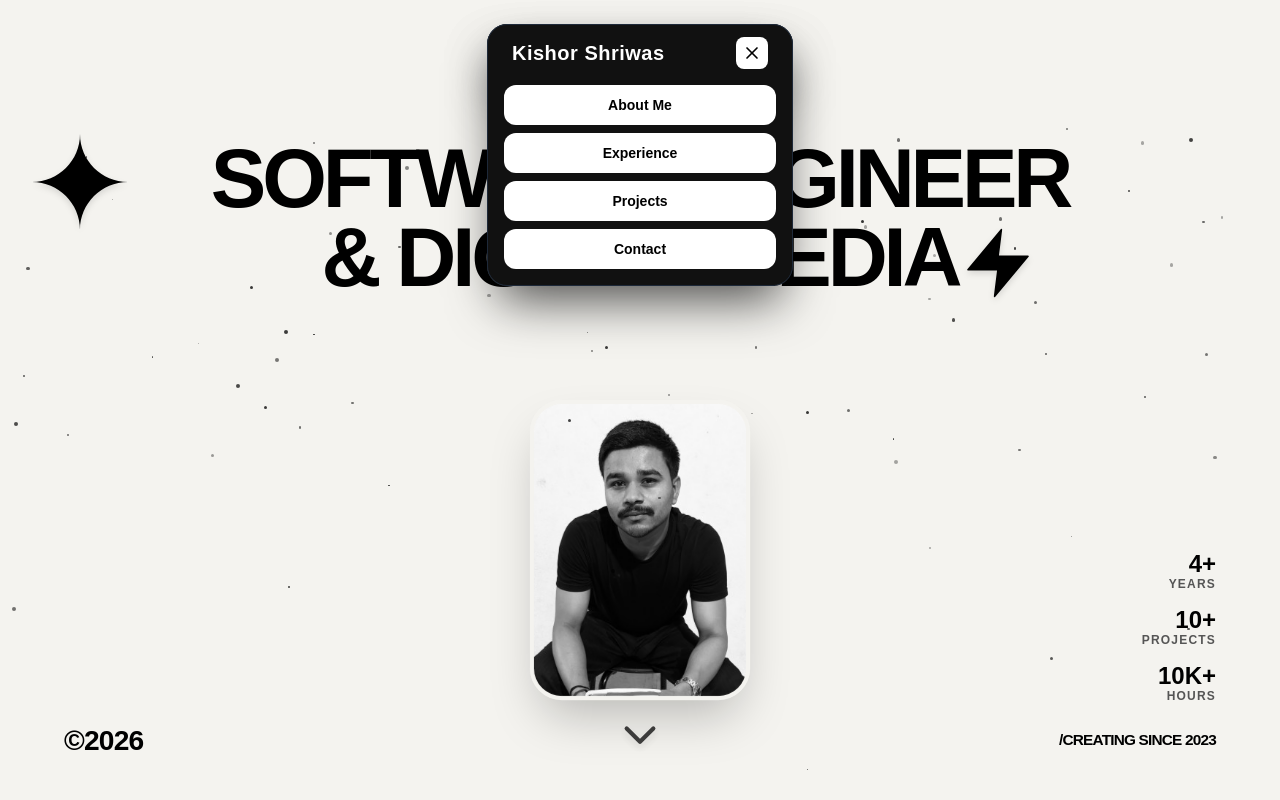
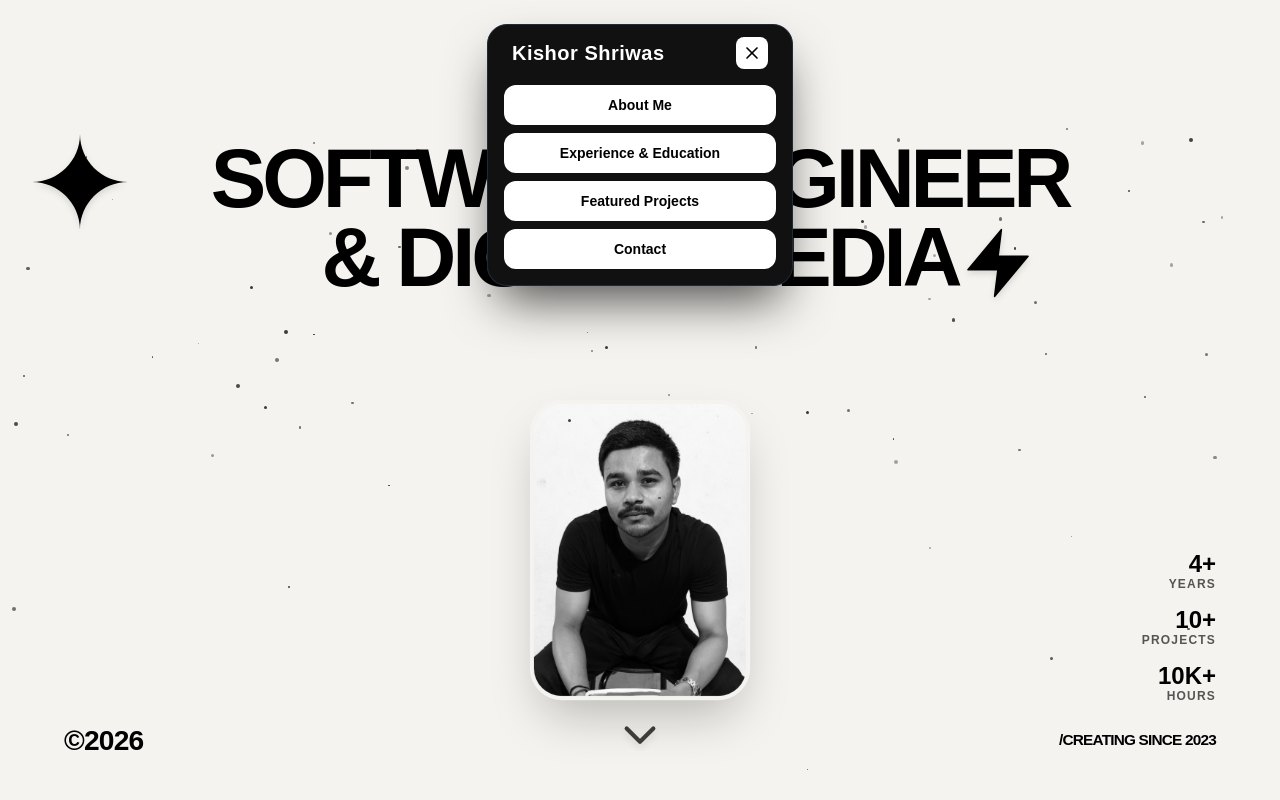
Before and after one commit to kishorshriwas124-beep/my-portfolio, a Next.js app: page / in a window 1280 px wide. Both pictures are taken after a click on the button 752 px from the left and 53 px from the top of the page. Shown: the top 800 px of the page. Built offline with nearby package versions, Linux system fonts and the light colour scheme.

Commit message:
Updated Navbar to global, fixed Hero layout and overlapping issues

```diff
--- a/app/page.tsx
+++ b/app/page.tsx
@@ -1,9 +1,8 @@
 "use client";
 import { LayoutGroup } from "framer-motion";
-import Navbar from "../components/Navbar";
+import Navbar from "../components/Navbar"; // Navbar yahan import ho gaya
 import Hero from "../components/Hero";
-import About from "../components/About";
-import Skills from "../components/Skills"; // 👈 FIXED: Yahan naam Skills kar diya hai
+import Skills from "../components/Skills";
 import Projects from "../components/Projects";
 import Experience from "../components/Experience";
 import Showcase from "../components/Showcase";
@@ -12,15 +11,11 @@ import Contact from "../components/Contact";
 export default function Home() {
   return (
     <main className="bg-[#F4F3EF] min-h-screen relative selection:bg-black selection:text-[#F4F3EF]">
-      <Navbar />
+      <Navbar /> {/*Navbar ab poori website par fixed rahega*/}
 
       <LayoutGroup>
         <Hero />
-        <About />
-
-        {/* 🔥 Yahan naya interactive skills universe render hoga */}
         <Skills />
-
         <Projects />
         <Experience />
         <Showcase />
--- a/components/About.tsx
+++ /dev/null
@@ -1,6 +0,0 @@
-"use client";
-
-export default function About() {
-  // Balanced beautifully inside the core sticky track layout to eliminate title collision
-  return null;
-}
--- a/components/Contact.tsx
+++ b/components/Contact.tsx
@@ -8,7 +8,8 @@ export default function Contact() {
       {/* ==============================================================
           PART 1: LET'S TALK FORM SECTION (Cream Theme matching Hero)
           ============================================================== */}
-      <section className="py-24 bg-[#F4F3EF] text-black px-6 md:px-12 relative">
+      {/* 👇 YAHAN BAS id="contact" ADD KIYA HAI 👇 */}
+      <section id="contact" className="py-24 bg-[#F4F3EF] text-black px-6 md:px-12 relative">
         <div className="max-w-6xl mx-auto grid grid-cols-1 md:grid-cols-2 gap-12 items-center">
 
           {/* Left Column: Typography & Social Links */}
@@ -121,7 +122,7 @@ export default function Contact() {
             <span className="text-xs font-bold text-neutral-500 uppercase tracking-widest mb-4">/Quick links</span>
             <div className="grid grid-cols-2 gap-2 max-w-xs">
               <a href="#" className="px-5 py-2 bg-[#141414] border border-neutral-800 hover:bg-white hover:text-black transition-colors duration-300 text-xs font-bold uppercase tracking-wider rounded-xl text-center">Home</a>
-              <a href="#" className="px-5 py-2 bg-[#141414] border border-neutral-800 hover:bg-white hover:text-black transition-colors duration-300 text-xs font-bold uppercase tracking-wider rounded-xl text-center">About Me</a>
+              <a href="#hero-about" className="px-5 py-2 bg-[#141414] border border-neutral-800 hover:bg-white hover:text-black transition-colors duration-300 text-xs font-bold uppercase tracking-wider rounded-xl text-center">About Me</a>
               <a href="#" className="px-5 py-2 bg-[#141414] border border-neutral-800 hover:bg-white hover:text-black transition-colors duration-300 text-xs font-bold uppercase tracking-wider rounded-xl text-center">Services</a>
               <a href="#" className="px-5 py-2 bg-[#141414] border border-neutral-800 hover:bg-white hover:text-black transition-colors duration-300 text-xs font-bold uppercase tracking-wider rounded-xl text-center">Works</a>
             </div>
--- a/components/Experience.tsx
+++ b/components/Experience.tsx
@@ -58,7 +58,8 @@ export default function Experience() {
   const lineHeight = useTransform(smoothProgress, [0, 1], ["0%", "100%"]);
 
   return (
-    <section className="py-24 bg-[#F4F3EF] text-neutral-800 px-6 md:px-12">
+    // 👇 YAHAN ID="experience" ADD KI HAI 👇
+    <section id="experience" className="py-24 bg-[#F4F3EF] text-neutral-800 px-6 md:px-12">
       <div className="max-w-4xl mx-auto">
         <motion.div
           initial={{ opacity: 0, y: 40 }}
--- a/components/Hero.tsx
+++ b/components/Hero.tsx
@@ -1,14 +1,10 @@
 "use client";
 import { motion, useScroll, useTransform, useSpring } from "framer-motion";
 import { useRef } from "react";
-import Navbar from "./Navbar";
 
-// Sub-component to safely animate individual words without breaking linter rules
 function AnimatedWord({ word, index, total, progress }: { word: string; index: number; total: number; progress: any }) {
   const start = 0.58 + (index / total) * 0.28;
   const end = start + 0.04;
-
-  // Words change color sequentially from grey (#ccc) to black (#111) on scroll
   const color = useTransform(progress, [start, end], ["#cccccc", "#111111"]);
 
   return (
@@ -20,7 +16,6 @@ function AnimatedWord({ word, index, total, progress }: { word: string; index: n
 
 export default function Hero() {
   const containerRef = useRef<HTMLDivElement>(null);
-
   const { scrollYProgress } = useScroll({
     target: containerRef,
     offset: ["start start", "end end"]
@@ -32,20 +27,15 @@ export default function Hero() {
   const headlineOpacity = useTransform(smoothProgress, [0, 0.18], [1, 0]);
   const headlineY = useTransform(smoothProgress, [0, 0.18], [0, -50]);
   const headlineScale = useTransform(smoothProgress, [0, 0.18], [1, 0.9]);
-
   const rotateY = useTransform(smoothProgress, [0.10, 0.45], [0, 180]);
   const width = useTransform(smoothProgress, [0.10, 0.45], ["220px", "350px"]);
   const height = useTransform(smoothProgress, [0.10, 0.45], ["300px", "400px"]);
   const borderRadius = useTransform(smoothProgress, [0.10, 0.45], ["2rem", "2rem"]);
-
   const photoOpacity = useTransform(smoothProgress, [0, 0.52, 0.60], [1, 1, 0]);
   const photoY = useTransform(smoothProgress, [0, 0.52, 0.60], [0, 0, -60]);
-
   const textOpacity = useTransform(smoothProgress, [0, 0.12, 0.26, 0.52, 0.60], [0, 0, 1, 1, 0]);
   const textY = useTransform(smoothProgress, [0, 0.12, 0.26, 0.52, 0.60], [30, 30, 0, 0, -60]);
-
   const stickerOpacity = useTransform(smoothProgress, [0, 0.12], [1, 0]);
-
   const paragraphOpacity = useTransform(smoothProgress, [0.54, 0.62], [0, 1]);
   const paragraphY = useTransform(smoothProgress, [0.54, 0.62], [40, 0]);
 
@@ -54,25 +44,27 @@ export default function Hero() {
 
   return (
     <div ref={containerRef} className="relative w-full h-[300vh] bg-[#F4F3EF]">
+      <div id="hero-about" className="absolute top-[100vh] w-full h-1 pointer-events-none" />
+
       <div className="sticky top-0 w-full h-screen flex flex-col items-center justify-center overflow-hidden px-4 md:px-12 transform-gpu subpixel-antialiased">
-        <Navbar />
 
         <div className="relative w-full max-w-[1300px] flex justify-center items-center z-10 mt-10 min-h-[600px]">
 
+          {/* HEADLINE */}
           <motion.div
             style={{ opacity: headlineOpacity, y: headlineY, scale: headlineScale, willChange: "transform, opacity" }}
-            className="absolute top-6 w-full flex flex-col items-center justify-start pointer-events-none z-40"
+            className="absolute top-6 w-full flex flex-col items-center justify-start pointer-events-none z-40 select-none"
           >
-            <div className="relative w-full flex flex-col items-center justify-start">
-              <motion.div style={{ opacity: stickerOpacity }} className="absolute -left-6 md:-left-4 top-[-20px] md:top-[-10px] w-14 h-14 md:w-24 md:h-24 select-none">
+            <div className="relative w-full flex flex-col items-center justify-start select-none">
+              <motion.div style={{ opacity: stickerOpacity }} className="absolute -left-6 md:-left-4 top-[-20px] md:top-[-10px] w-14 h-14 md:w-24 md:h-24 select-none pointer-events-none">
                 <svg viewBox="0 0 100 100" fill="none" xmlns="http://www.w3.org/2000/svg" className="w-full h-full drop-shadow-md">
                   <path d="M50 0C50 27.6142 27.6142 50 0 50C27.6142 50 50 72.3858 50 100C50 72.3858 72.3858 50 100 50C72.3858 50 50 27.6142 50 0Z" fill="black" />
                 </svg>
               </motion.div>
-              <h1 className="text-black font-black uppercase leading-[0.85] text-[9vw] md:text-[6.5vw] tracking-tighter m-0 p-0 text-center">SOFTWARE ENGINEER</h1>
-              <div className="relative mt-2">
-                <h1 className="text-black font-black uppercase leading-[0.85] text-[9vw] md:text-[6.5vw] tracking-tighter m-0 p-0 text-center">& DIGITAL MEDIA</h1>
-                <motion.div style={{ opacity: stickerOpacity }} className="absolute -right-10 md:-right-20 bottom-[-15px] md:bottom-[-10px] w-12 h-12 md:w-20 md:h-20 select-none">
+              <h1 className="text-black font-black uppercase leading-[0.85] text-[9vw] md:text-[6.5vw] tracking-tighter m-0 p-0 text-center select-none outline-none cursor-default">SOFTWARE ENGINEER</h1>
+              <div className="relative mt-2 select-none">
+                <h1 className="text-black font-black uppercase leading-[0.85] text-[9vw] md:text-[6.5vw] tracking-tighter m-0 p-0 text-center select-none outline-none cursor-default">& DIGITAL MEDIA</h1>
+                <motion.div style={{ opacity: stickerOpacity }} className="absolute -right-10 md:-right-20 bottom-[-15px] md:bottom-[-10px] w-12 h-12 md:w-20 md:h-20 select-none pointer-events-none">
                   <svg viewBox="0 0 24 24" fill="black" xmlns="http://www.w3.org/2000/svg" className="w-full h-full drop-shadow-md">
                     <path d="M13 2L3 14H12L11 22L21 10H12L13 2Z" stroke="black" strokeWidth="0.5" strokeLinejoin="round"/>
                   </svg>
@@ -81,12 +73,11 @@ export default function Hero() {
             </div>
           </motion.div>
 
+          {/* BIO + PHOTO */}
           <div className="absolute w-full max-w-6xl flex flex-col md:flex-row items-stretch justify-center gap-8 md:gap-16 z-30 mt-[220px] md:mt-[260px]">
             <motion.div style={{ opacity: textOpacity, y: textY, willChange: "transform, opacity" }} className="flex-1 flex flex-col justify-between text-left py-2">
               <h2 className="text-6xl md:text-7xl font-bold tracking-tighter text-[#111111] leading-none mb-8 md:mb-0">Hey</h2>
-              <p className="text-[17px] md:text-[18px] font-semibold leading-[1.5] text-[#111111] tracking-tight">
-                I'm Kishor, a techno-creative builder based in India, currently managing digital media operations and software development at Prasar Bharati (Akashvani).
-              </p>
+              <p className="text-[17px] md:text-[18px] font-semibold leading-[1.5] text-[#111111] tracking-tight">I'm Kishor, a techno-creative builder based in India, currently managing digital media operations and software development at Prasar Bharati (Akashvani).</p>
             </motion.div>
 
             <motion.div style={{ opacity: photoOpacity, y: photoY, perspective: "1500px", willChange: "transform, opacity" }} className="relative flex-shrink-0 mx-auto flex items-center justify-center min-w-[350px] min-h-[400px]">
@@ -106,6 +97,7 @@ export default function Hero() {
             </motion.div>
           </div>
 
+          {/* PARAGRAPH */}
           <motion.div style={{ opacity: paragraphOpacity, y: paragraphY, willChange: "transform, opacity" }} className="absolute w-full max-w-5xl px-6 md:px-12 flex items-center justify-center text-center z-20 pointer-events-none mt-12">
             <p className="text-xl md:text-[2.6vw] leading-[1.35] text-center tracking-tighter select-none flex flex-wrap justify-center content-center">
               {words.map((word, idx) => (
@@ -113,15 +105,23 @@ export default function Hero() {
               ))}
             </p>
           </motion.div>
+
         </div>
 
-        <motion.div style={{ opacity: headlineOpacity, willChange: "opacity" }} className="absolute bottom-10 left-0 w-full px-6 md:px-16 flex justify-between items-center text-black font-black tracking-tighter select-none pointer-events-none z-40">
+        {/* ©2026 — BOTTOM LEFT + /CREATING SINCE 2023 — BOTTOM RIGHT */}
+        <motion.div
+          style={{ opacity: headlineOpacity, willChange: "opacity" }}
+          className="absolute bottom-10 left-0 w-full px-6 md:px-16 flex justify-between items-center text-black font-black tracking-tighter select-none pointer-events-none z-40"
+        >
           <div className="text-xl md:text-[2.2vw]">©2026</div>
           <div className="text-sm md:text-[1.2vw] font-black uppercase">/CREATING SINCE 2023</div>
         </motion.div>
 
-        {/* METRIC STATS */}
-        <motion.div style={{ opacity: headlineOpacity, willChange: "opacity" }} className="absolute bottom-28 md:bottom-24 right-6 md:right-16 flex flex-col items-end gap-4 z-40 pointer-events-none">
+        {/* STATS — BOTTOM RIGHT */}
+        <motion.div
+          style={{ opacity: headlineOpacity, willChange: "opacity" }}
+          className="absolute bottom-28 md:bottom-24 right-6 md:right-16 flex flex-col items-end gap-4 z-40 pointer-events-none"
+        >
           <div className="text-right">
             <h3 className="text-xl md:text-2xl font-black text-black leading-none">4+</h3>
             <p className="text-[10px] md:text-xs font-black uppercase tracking-widest text-[#555]">Years</p>
--- a/components/Navbar.tsx
+++ b/components/Navbar.tsx
@@ -1,18 +1,68 @@
 "use client";
-import { useState } from "react";
+import { useState, useEffect, useRef } from "react";
 import { motion, AnimatePresence } from "framer-motion";
 import { MoreHorizontal, X } from "lucide-react";
 
-interface NavbarProps {
-  onAboutClick?: () => void;
-}
+export default function Navbar() {
+  const [isOpen, setIsOpen] = useState(false);
 
-export default function Navbar({ onAboutClick }: NavbarProps) {
-  const [isOpen, setIsOpen] = useState(false);
-  const menuItems = ["About Me", "Experience", "Projects", "Contact"];
+  // Menu box ko track karne ke liye ek reference banaya
+  const navRef = useRef<HTMLDivElement>(null);
+
+  const menuItems = [
+    { name: "About Me", id: "hero-about" },
+    { name: "Experience & Education", id: "experience" },
+    { name: "Featured Projects", id: "projects" },
+    { name: "Contact", id: "contact" }
+  ];
+
+  // 1. BRAMHASTRA SCROLL FUNCTION (Pehle se perfect hai)
+  const handleSmoothScroll = (e: React.MouseEvent<HTMLAnchorElement>, targetId: string) => {
+    e.preventDefault();
+    setIsOpen(false);
+
+    setTimeout(() => {
+      const target = document.getElementById(targetId);
+      if (target) {
+        const offsetTop = target.getBoundingClientRect().top + window.scrollY;
+        window.scrollTo({
+          top: offsetTop,
+          behavior: "smooth"
+        });
+      }
+    }, 50);
+  };
+
+  // 2. CLICK OUTSIDE & SCROLL DETECTOR (Naya Magic Yahan Hai ✨)
+  useEffect(() => {
+    // Agar bahar click hua toh menu close karo
+    const handleClickOutside = (event: MouseEvent) => {
+      if (navRef.current && !navRef.current.contains(event.target as Node)) {
+        setIsOpen(false);
+      }
+    };
+
+    // Agar screen scroll hui toh menu close karo
+    const handleScroll = () => {
+      if (isOpen) {
+        setIsOpen(false);
+      }
+    };
+
+    // Browser ko sunne ke liye listeners lagaye
+    document.addEventListener("mousedown", handleClickOutside);
+    window.addEventListener("scroll", handleScroll, { passive: true });
+
+    // Safai (Cleanup) taaki memory leak na ho
+    return () => {
+      document.removeEventListener("mousedown", handleClickOutside);
+      window.removeEventListener("scroll", handleScroll);
+    };
+  }, [isOpen]);
 
   return (
-    <div className="fixed top-6 left-1/2 -translate-x-1/2 z-[99999] isolate">
+    // 👇 Yahan ref={navRef} lagaya hai taaki is div ke bahar click track ho sake 👇
+    <div ref={navRef} className="fixed top-6 left-1/2 -translate-x-1/2 z-[99999] isolate">
       <div className="bg-[#111] text-white rounded-[20px] p-2 flex flex-col items-center shadow-[0_25px_50px_-12px_rgba(0,0,0,0.7)] border border-gray-800 backdrop-blur-md">
 
         {/* Main Pill Bar */}
@@ -36,19 +86,14 @@ export default function Navbar({ onAboutClick }: NavbarProps) {
               className="w-full overflow-hidden flex flex-col gap-2 mt-3 px-2 pb-2"
             >
               {menuItems.map((item) => (
-                <button
-                  key={item}
-                  onClick={() => {
-                    setIsOpen(false);
-                    // Trigger state switch inside Hero block only on About Me selection
-                    if (item === "About Me" && onAboutClick) {
-                      onAboutClick();
-                    }
-                  }}
-                  className="w-full bg-white text-black font-bold py-2.5 rounded-xl hover:bg-gray-200 transition-colors text-sm"
+                <a
+                  key={item.name}
+                  href={`#${item.id}`}
+                  onClick={(e) => handleSmoothScroll(e, item.id)}
+                  className="w-full bg-white text-black font-bold py-2.5 rounded-xl hover:bg-gray-200 transition-colors text-sm text-center block cursor-pointer"
                 >
-                  {item}
-                </button>
+                  {item.name}
+                </a>
               ))}
             </motion.div>
           )}
--- a/components/Projects.tsx
+++ b/components/Projects.tsx
@@ -81,7 +81,8 @@ export default function Projects() {
   ];
 
   return (
-    <section className="py-24 bg-[#F4F3EF] px-6 md:px-12 text-gray-800">
+    // ID YAHAN ADD KI HAI: id="projects"
+    <section id="projects" className="py-24 bg-[#F4F3EF] px-6 md:px-12 text-gray-800">
       <div className="max-w-6xl mx-auto">
 
         <h2 className="text-5xl font-black text-black tracking-tighter uppercase mb-16">
```
